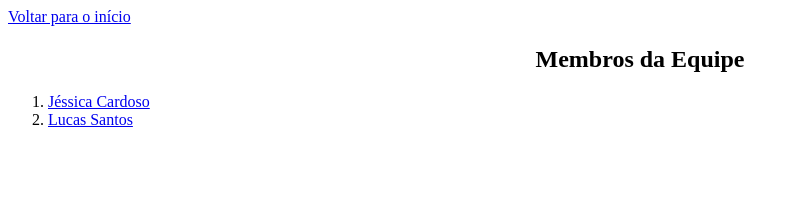
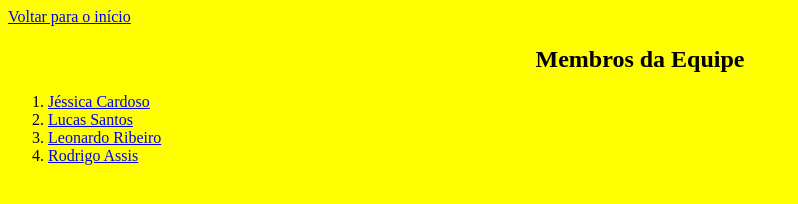
Before and after one commit to Rodri28/ProgramacaoWeb, a plain HTML site: page exercicio/membros.html in a window 1280 px wide. Shown: the whole page, without its empty margins (0-798 px from the left). Drawn offline with Linux system fonts and the light colour scheme.

Commit message:
primeiro exercicio do dia

```diff
--- a/exercicio/membros.html
+++ b/exercicio/membros.html
@@ -7,7 +7,7 @@
 	<title>Membros</title>
     </head>
 
-<body>
+<body bgcolor="yellow">
 	<a href="index.html"> Voltar para o início </a>
 	<h2><center>Membros da Equipe</center></h2>
 
@@ -16,6 +16,8 @@
 	<ol>
 	 <li><a href="https://github.com/jejel">Jéssica Cardoso</a><br></li>
 	 <li><a href="https://github.com/lusjssantos">Lucas Santos</a></li>
+	 <li><a href="https://github.com/LeonardoRamosRibeirodeSousa">Leonardo Ribeiro</a></li>
+	 <li><a href="https://github.com/Rodri28">Rodrigo Assis</a></li>
 	</ol>
 
 	</nav>
```
Also changed, not shown: exercicio/pfc.html (+1 -1 lines).
